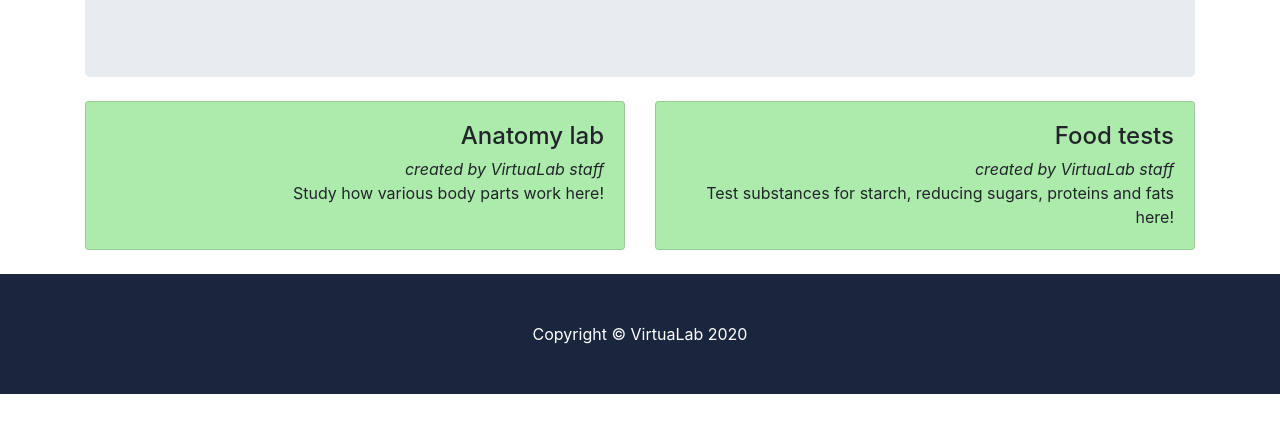
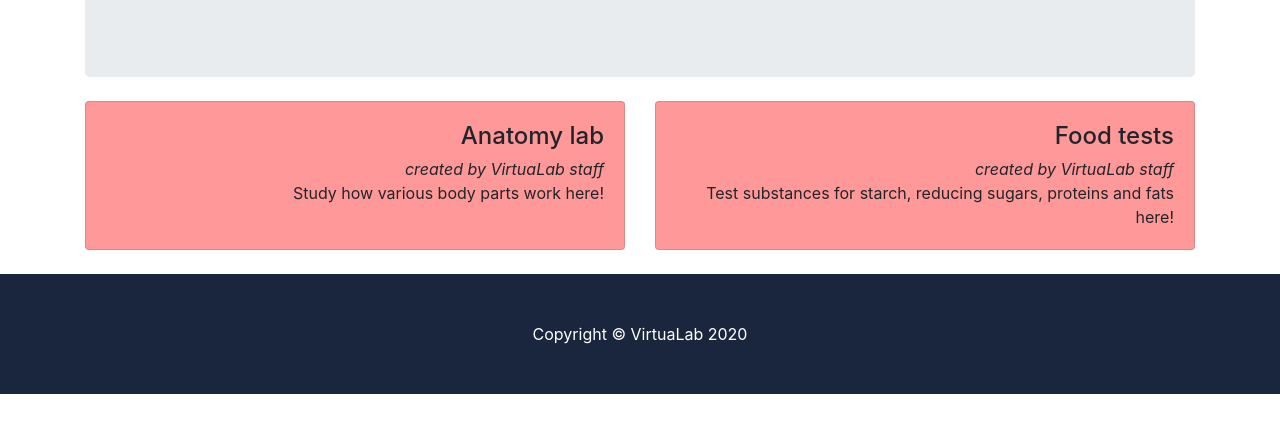
Before and after one commit to Feliren88/VirtuaLab, a website: page internal menu/chemistry.html in a window 1280 px wide. Shown: the part 271-704 px from the top of the page. Drawn offline with Linux system fonts and the light colour scheme.

Commit message:
Add files via upload

```diff
--- a/internal menu/chemistry.html
+++ b/internal menu/chemistry.html
@@ -46,7 +46,7 @@
         <div class="row text-right">
 
             <div class="col-6 mb-4">
-                <div class="card h-100 bio">
+                <div class="card h-100 chem">
                     <div class="card-body">
                         <h4 class="card-title">Anatomy lab</h4>
                         <p class="card-subtitle" style="font-style:italic;">created by VirtuaLab staff</p>
@@ -56,7 +56,7 @@
             </div>
 
             <div class="col-6 mb-4">
-                <div class="card h-100 bio">
+                <div class="card h-100 chem">
                     <div class="card-body">
                         <h4 class="card-title">Food tests</h4>
                         <p class="card-subtitle" style="font-style:italic;">created by VirtuaLab staff</p>
```
Also changed, not shown: internal menu/physics.html (+2 -2 lines).
